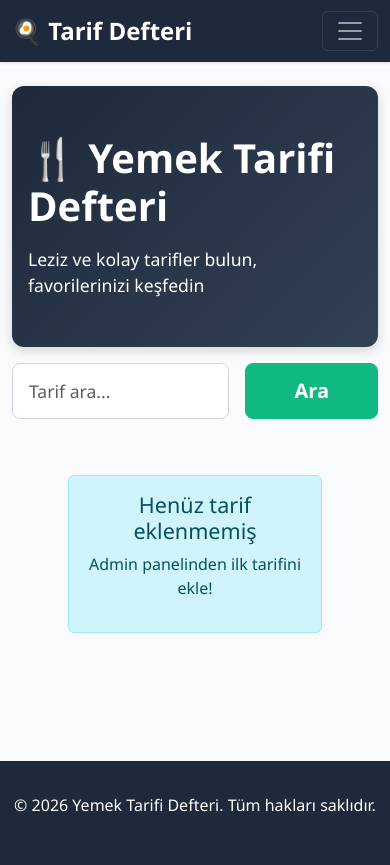
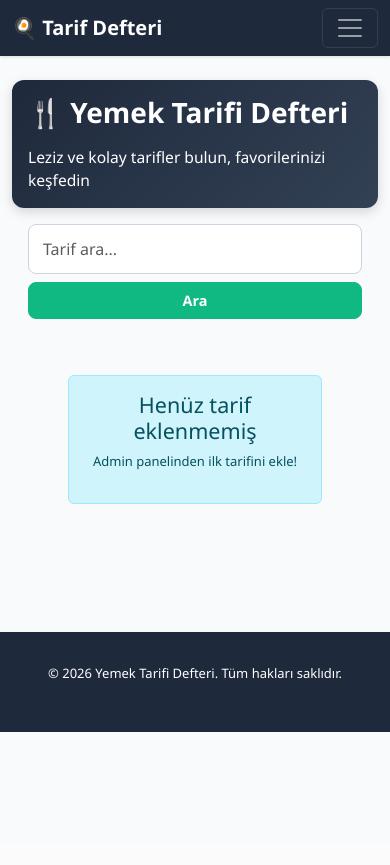
Before and after one commit to izeluysal/yemek, a Flask app: page / in a window 390 px wide. After the commit the page ends 732 px from the top, so only its background shows below. Run offline with Flask 3, Linux system fonts and the light colour scheme; data that the repository does not hold is empty.

Commit message:
Optimize responsive design for mobile devices: add media queries, adjust font sizes, improve spacing, optimize charts and grids

```diff
--- a/templates/base.html
+++ b/templates/base.html
@@ -119,6 +119,82 @@
             margin: 0.25rem;
         }
 
+        /* Mobile Responsive Styles */
+        @media (max-width: 768px) {
+            body {
+                font-size: 14px;
+            }
+
+            h1 {
+                font-size: 1.75rem !important;
+            }
+
+            h5 {
+                font-size: 1rem !important;
+            }
+
+            .navbar-brand {
+                font-size: 1.25rem;
+            }
+
+            .card-body {
+                padding: 1rem !important;
+            }
+
+            .kpi-box {
+                padding: 1rem !important;
+            }
+
+            .kpi-value {
+                font-size: 1.5rem !important;
+            }
+
+            .kpi-label {
+                font-size: 0.8rem !important;
+            }
+
+            .chart-container {
+                height: 200px !important;
+                padding: 1rem !important;
+            }
+
+            .btn {
+                padding: 0.4rem 0.8rem !important;
+                font-size: 0.9rem !important;
+            }
+
+            .badge {
+                font-size: 0.75rem !important;
+                padding: 4px 8px !important;
+            }
+
+            input[type="text"].form-control {
+                font-size: 16px; /* Prevent zoom on iOS */
+            }
+        }
+
+        @media (max-width: 480px) {
+            body {
+                font-size: 13px;
+            }
+
+            .card {
+                margin-bottom: 0.5rem;
+            }
+
+            .gap-3 {
+                gap: 1rem !important;
+            }
+
+            .d-flex {
+                flex-direction: column;
+            }
+
+            .d-flex.gap-3 {
+                gap: 0.5rem !important;
+            }
+        }
+
         {% block extra_css %}{% endblock %}
     </style>
 </head>
--- a/templates/index.html
+++ b/templates/index.html
@@ -6,19 +6,19 @@
 <!-- Hero Section -->
 <div class="mb-3">
     <div class="card text-white" style="border-radius: 12px; box-shadow: 0 4px 12px rgba(0, 0, 0, 0.15); background: linear-gradient(135deg, #1e293b 0%, #334155 100%);">
-        <div class="card-body py-5">
-            <h1 class="card-title mb-3" style="font-size: 2.5rem; font-weight: 700;">🍴 Yemek Tarifi Defteri</h1>
-            <p class="card-text mb-0" style="font-size: 1.1rem;">Leziz ve kolay tarifler bulun, favorilerinizi keşfedin</p>
+        <div class="card-body py-4 py-md-5">
+            <h1 class="card-title mb-3" style="font-size: clamp(1.5rem, 5vw, 2.5rem); font-weight: 700;">🍴 Yemek Tarifi Defteri</h1>
+            <p class="card-text mb-0" style="font-size: clamp(0.9rem, 4vw, 1.1rem);">Leziz ve kolay tarifler bulun, favorilerinizi keşfedin</p>
         </div>
     </div>
 </div>
 
 <!-- Search Bar -->
 <div class="mb-3">
-    <div style="max-width: 800px; margin: 0 auto;">
-        <form method="get" action="{{ url_for('search') }}" class="d-flex gap-3">
-            <input type="text" name="q" class="form-control" placeholder="Tarif ara..." value="" style="font-size: 1.1rem; padding: 14px 16px; border-radius: 8px; border: 1px solid #cbd5e1; color: #1e293b;">
-            <button type="submit" class="btn btn-primary btn-lg px-5" style="white-space: nowrap; font-weight: 600; border-radius: 8px;">Ara</button>
+    <div style="max-width: 800px; margin: 0 auto; padding: 0 1rem;">
+        <form method="get" action="{{ url_for('search') }}" class="d-flex flex-column flex-sm-row gap-2 gap-sm-3">
+            <input type="text" name="q" class="form-control" placeholder="Tarif ara..." value="" style="font-size: 1rem; padding: 12px 14px; border-radius: 8px; border: 1px solid #cbd5e1; color: #1e293b;">
+            <button type="submit" class="btn btn-primary px-3 px-sm-5" style="font-weight: 600; border-radius: 8px; white-space: nowrap;">Ara</button>
         </form>
     </div>
 </div>
@@ -76,6 +76,8 @@
     const timeCtx = document.getElementById('timeChart');
     if (timeCtx) {
         const timeData = {{ time_chart_data | safe }};
+        const isMobile = window.innerWidth < 768;
+
         new Chart(timeCtx, {
             type: 'bar',
             data: timeData,
@@ -92,14 +94,18 @@
                     x: {
                         beginAtZero: true,
                         ticks: {
-                            stepSize: 1
+                            stepSize: 1,
+                            font: {
+                                size: isMobile ? 10 : 12
+                            }
                         }
                     },
                     y: {
                         ticks: {
                             color: '#334155',
                             font: {
-                                weight: 600
+                                weight: 600,
+                                size: isMobile ? 10 : 12
                             }
                         }
                     }
@@ -112,6 +118,7 @@
     const tagCtx = document.getElementById('tagChart');
     const tagData = {{ tag_chart_data | safe }};
     const tagContainer = document.getElementById('tagChartContainer');
+    const isMobileChart = window.innerWidth < 768;
 
     if (tagCtx && tagData && tagData.labels && tagData.labels.length > 0) {
         // Modern color palette for donut chart (Emerald, Coral, Amber, Indigo, Pink, Purple, Cyan, Lime)
@@ -134,12 +141,13 @@
                         labels: {
                             color: '#334155',
                             font: {
-                                size: 11,
+                                size: isMobileChart ? 9 : 11,
                                 weight: 600
                             },
-                            padding: 15,
+                            padding: isMobileChart ? 8 : 15,
                             usePointStyle: true,
-                            pointStyle: 'circle'
+                            pointStyle: 'circle',
+                            boxWidth: isMobileChart ? 8 : 10
                         }
                     }
                 }
@@ -224,9 +232,9 @@
                              onerror="this.onerror=null;this.src='https://images.unsplash.com/photo-1498837167922-ddd27525d352?auto=format&fit=crop&w=600&q=80';"
                              style="height: 220px; object-fit: cover; width: 100%; transition: transform 0.3s ease;">
                     </div>
-                    <div class="card-body d-flex flex-column" style="flex-grow: 1; min-height: 250px;">
-                        <h5 class="card-title" style="text-transform: capitalize; font-weight: 600; margin-bottom: 0.75rem; line-height: 1.4;">{{ recipe.title }}</h5>
-                        <p class="card-text text-muted small" style="flex-grow: 1; margin-bottom: 1rem; line-height: 1.5;">{{ recipe.description[:100] }}{% if recipe.description and recipe.description|length > 100 %}...{% endif %}</p>
+                    <div class="card-body d-flex flex-column" style="flex-grow: 1; min-height: 250px; padding: 1rem;">
+                        <h5 class="card-title" style="text-transform: capitalize; font-weight: 600; margin-bottom: 0.5rem; line-height: 1.4; font-size: 0.95rem;">{{ recipe.title }}</h5>
+                        <p class="card-text text-muted small" style="flex-grow: 1; margin-bottom: 0.75rem; line-height: 1.5; font-size: 0.85rem;">{{ recipe.description[:100] }}{% if recipe.description and recipe.description|length > 100 %}...{% endif %}</p>
 
                         <!-- Time badges -->
                         {% if recipe.prep_time or recipe.cook_time %}
```
Also changed, not shown: other parts of templates/index.html (+13 -13 lines).
